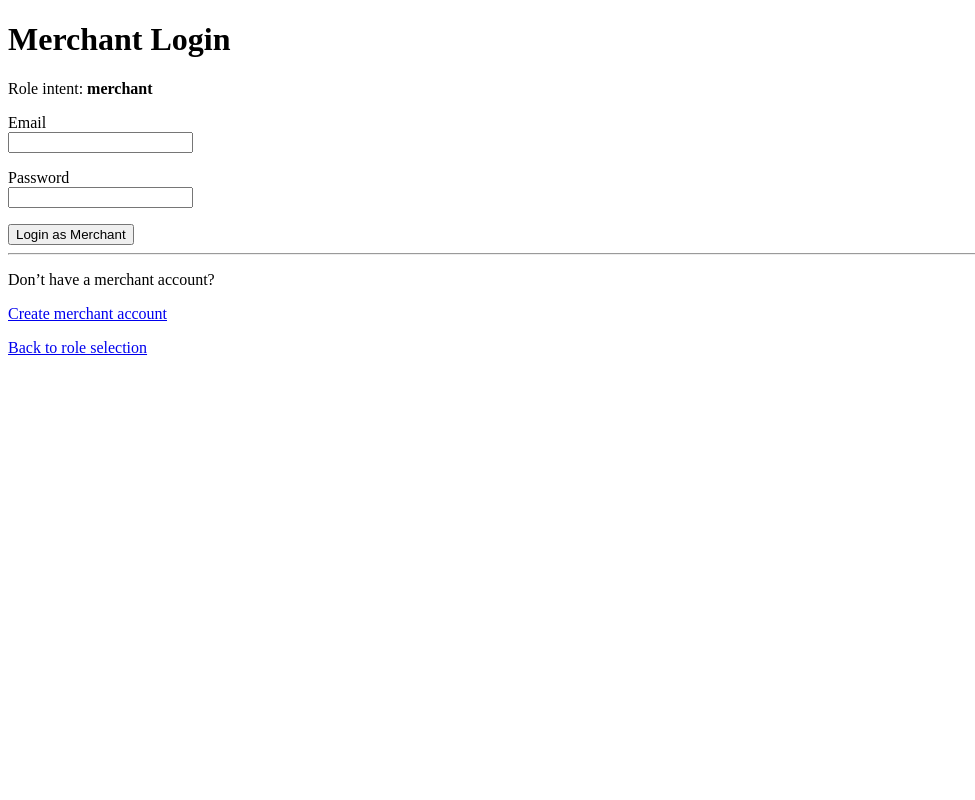
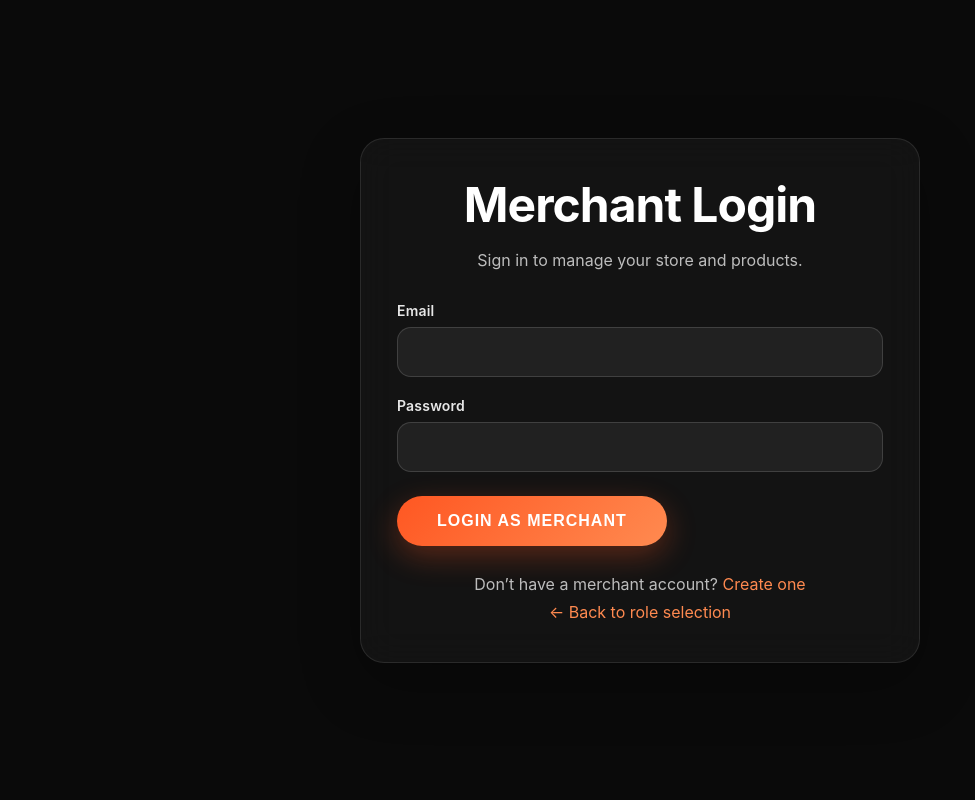
Before and after one commit to SadikMohamud/instrwear, a Django app: page /accounts/login/?role=merchant in a window 1280 px wide. Shown: the whole page, without its empty margins (0-975 px from the left). Run offline with Django 4.2, Linux system fonts and the light colour scheme.

Commit message:
Enhances authentication UI for improved user experience
Modernizes account login and registration pages with new styles and layouts.
Improves role selection clarity and adds contextual messaging.
Aims to make onboarding and authentication more intuitive and visually appealing.

```diff
--- a/static/css/auth.css
+++ b/static/css/auth.css
@@ -0,0 +1,145 @@
+.iw-auth-page {
+  min-height: 100vh;
+  display: grid;
+  place-items: center;
+  padding: 48px 20px;
+  background: transparent;
+}
+
+.iw-auth-panel {
+  width: min(100%, 560px);
+  padding: 36px;
+  border-radius: 24px;
+  background: rgba(255, 255, 255, 0.04);
+  border: 1px solid rgba(255, 255, 255, 0.1);
+  backdrop-filter: blur(18px);
+  box-shadow: 0 20px 60px rgba(0, 0, 0, 0.28);
+}
+
+.iw-auth-panel--wide {
+  width: min(100%, 920px);
+}
+
+.iw-auth-header {
+  text-align: center;
+  margin-bottom: 28px;
+}
+
+.iw-auth-title {
+  margin: 0 0 12px;
+  font-size: clamp(32px, 5vw, 48px);
+  font-weight: 700;
+  letter-spacing: -1px;
+  color: #ffffff;
+}
+
+.iw-auth-subtitle {
+  margin: 0;
+  color: rgba(255, 255, 255, 0.72);
+  font-size: 16px;
+  line-height: 1.75;
+}
+
+.iw-auth-form {
+  display: grid;
+  gap: 20px;
+}
+
+.iw-field {
+  display: grid;
+  gap: 8px;
+}
+
+.iw-field label {
+  color: rgba(255, 255, 255, 0.9);
+  font-size: 14px;
+  font-weight: 600;
+  letter-spacing: 0.2px;
+}
+
+.iw-field input,
+.iw-field select,
+.iw-field textarea {
+  width: 100%;
+  padding: 14px 16px;
+  border-radius: 14px;
+  border: 1px solid rgba(255, 255, 255, 0.14);
+  background: rgba(255, 255, 255, 0.06);
+  color: #ffffff;
+  font: inherit;
+  outline: none;
+  transition: border-color 0.3s ease, box-shadow 0.3s ease, background 0.3s ease;
+}
+
+.iw-field input:focus,
+.iw-field select:focus,
+.iw-field textarea:focus {
+  border-color: rgba(255, 87, 34, 0.6);
+  box-shadow: 0 0 0 3px rgba(255, 87, 34, 0.14);
+  background: rgba(255, 255, 255, 0.08);
+}
+
+.iw-field input::placeholder,
+.iw-field textarea::placeholder {
+  color: rgba(255, 255, 255, 0.45);
+}
+
+.iw-auth-actions {
+  margin-top: 4px;
+}
+
+.iw-auth-footer {
+  margin-top: 24px;
+  text-align: center;
+  color: rgba(255, 255, 255, 0.72);
+  line-height: 1.75;
+}
+
+.iw-auth-footer a {
+  color: #ff8a50;
+  text-decoration: none;
+}
+
+.iw-auth-footer a:hover,
+.iw-auth-footer a:focus-visible {
+  color: #ff5722;
+}
+
+.iw-role-grid {
+  display: grid;
+  grid-template-columns: repeat(2, minmax(0, 1fr));
+  gap: 20px;
+}
+
+.iw-role-card {
+  padding: 24px;
+  border-radius: 20px;
+  background: rgba(255, 255, 255, 0.04);
+  border: 1px solid rgba(255, 255, 255, 0.1);
+}
+
+.iw-role-card h2 {
+  margin: 0 0 10px;
+  font-size: 24px;
+  color: #ffffff;
+}
+
+.iw-role-card p {
+  margin: 0 0 18px;
+  color: rgba(255, 255, 255, 0.72);
+  line-height: 1.75;
+}
+
+.iw-role-card .button {
+  width: 100%;
+}
+
+@media (max-width: 768px) {
+  .iw-auth-panel {
+    padding: 24px;
+  }
+
+  .iw-role-grid {
+    grid-template-columns: 1fr;
+  }
+}
--- a/templates/accounts/login.html
+++ b/templates/accounts/login.html
@@ -1,47 +1,56 @@
 {% extends "base.html" %}
+{% load static %}
+
 {% block title %}
   {% if role == "merchant" %}Merchant Login{% else %}Shopper Login{% endif %}
 {% endblock %}
 
+
 {% block content %}
-  <h1>
+<main class="iw-auth-page">
+  <section class="iw-auth-panel">
+    <header class="iw-auth-header">
+      <h1 class="iw-auth-title">
+        {% if role == "merchant" %}Merchant Login{% else %}Shopper Login{% endif %}
+      </h1>
+      <p class="iw-auth-subtitle">
         {% if role == "merchant" %}
-      Merchant Login
+          Sign in to manage your store and products.
         {% else %}
-      Shopper Login
+          Sign in to continue shopping on InstrWear.
         {% endif %}
-  </h1>
+      </p>
+    </header>
 
-  <p>Role intent: <strong>{{ role }}</strong></p>
-
-  <form method="post">
+    <form method="post" class="iw-auth-form">
       {% csrf_token %}
       <input type="hidden" name="role" value="{{ role }}">
 
-    <p>
-      <label for="email">Email</label><br>
+      <div class="iw-field">
+        <label for="email">Email</label>
         <input id="email" name="email" type="email" required>
-    </p>
+      </div>
 
-    <p>
-      <label for="password">Password</label><br>
+      <div class="iw-field">
+        <label for="password">Password</label>
         <input id="password" name="password" type="password" required>
-    </p>
+      </div>
 
-    <button type="submit">
+      <div class="iw-auth-actions">
+        <button class="button button--primary" type="submit">
           {% if role == "merchant" %}Login as Merchant{% else %}Login as Shopper{% endif %}
         </button>
+      </div>
     </form>
 
-  <hr>
-
+    <footer class="iw-auth-footer">
       {% if role == "merchant" %}
-    <p>Don’t have a merchant account?</p>
-    <p><a href="{% url 'register_merchant' %}">Create merchant account</a></p>
+        <p>Don’t have a merchant account? <a href="{% url 'register_merchant' %}">Create one</a></p>
       {% else %}
-    <p>Don’t have a shopper account?</p>
-    <p><a href="{% url 'register_shopper' %}">Create shopper account</a></p>
+        <p>Don’t have a shopper account? <a href="{% url 'register_shopper' %}">Create one</a></p>
       {% endif %}
-
-  <p><a href="{% url 'choose_role' %}">Back to role selection</a></p>
+      <p><a href="{% url 'choose_role' %}">← Back to role selection</a></p>
+    </footer>
+  </section>
+</main>
 {% endblock %}
--- a/templates/base.html
+++ b/templates/base.html
@@ -6,6 +6,7 @@
   <meta name="viewport" content="width=device-width, initial-scale=1.0" />
   <title>{% block title %}InstrWear{% endblock %}</title>
 
+  <link rel="stylesheet" href="{% static 'css/landing.css' %}" />
   <link rel="stylesheet" href="{% static 'css/auth.css' %}" />
   {% block extra_css %}{% endblock %}
 </head>
```
Also changed, not shown: templates/accounts/register_choice.html (+25 -4 lines), templates/accounts/register_merchant.html (+31 -9 lines), templates/accounts/register_shopper.html (+31 -9 lines), db.sqlite3, 1 other file. Lines whose indentation alone changed are shown as unchanged.
